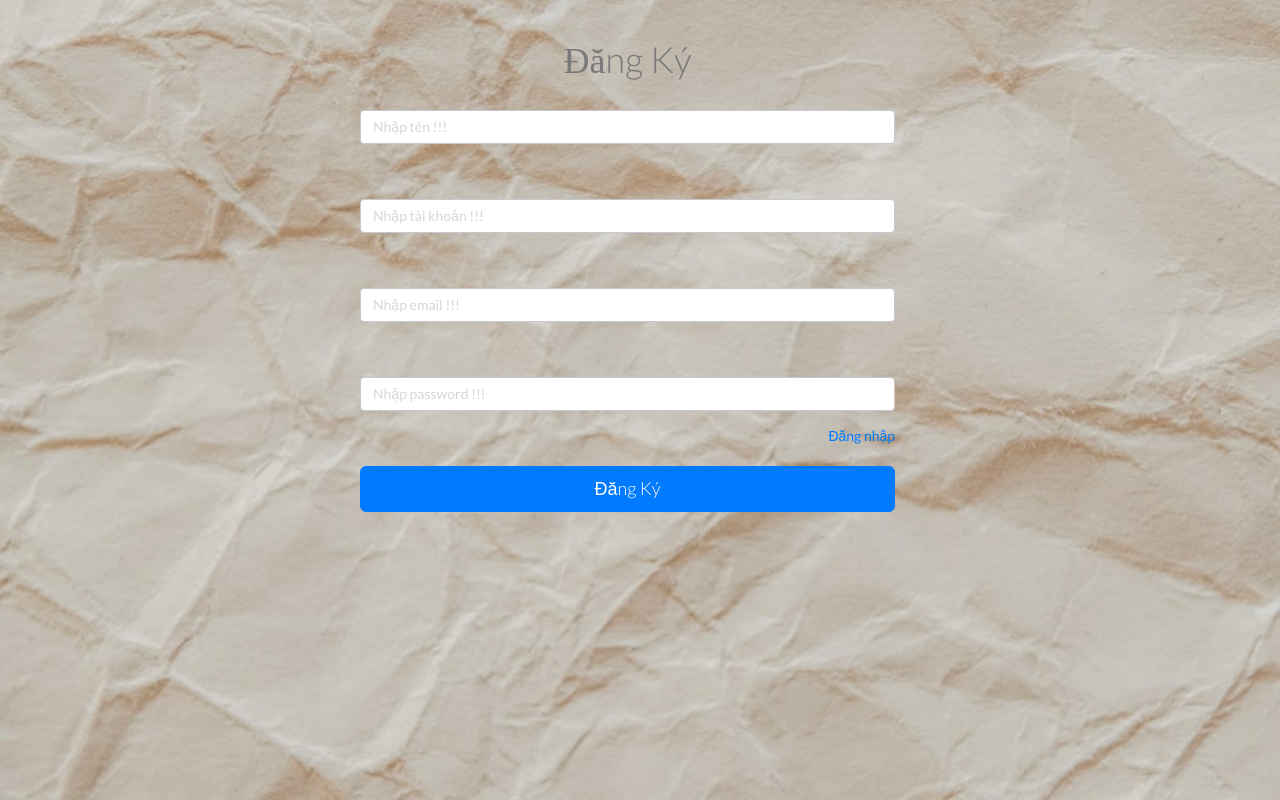
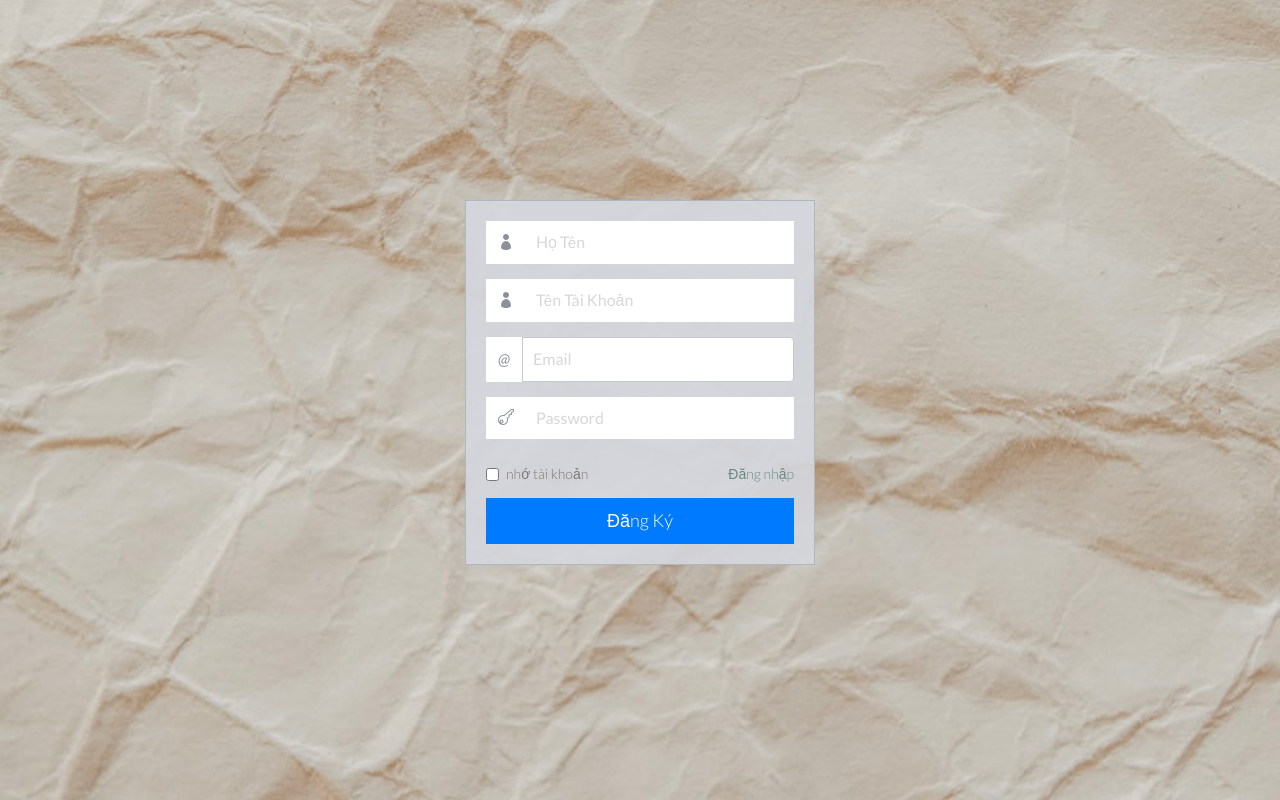
Before and after one commit to huyquang2710/LibraMana, a Spring Boot app: page /register in a window 1280 px wide. Run offline with Spring Boot 4, Linux system fonts and the light colour scheme; some of the project's set-up classes (security, data sources, template engines, error pages and the like) are left out, and stand-ins take their place; some libraries are stand-ins or nearby versions.

Commit message:
check email,username, sửa form nữa

```diff
--- a/src/main/java/com/libra/web/controller/HomeController.java
+++ b/src/main/java/com/libra/web/controller/HomeController.java
@@ -7,6 +7,7 @@ import org.springframework.beans.factory.annotation.Autowired;
 import org.springframework.stereotype.Controller;
 import org.springframework.ui.Model;
 import org.springframework.validation.BindingResult;
+import org.springframework.validation.FieldError;
 import org.springframework.web.bind.annotation.GetMapping;
 import org.springframework.web.bind.annotation.ModelAttribute;
 import org.springframework.web.bind.annotation.PostMapping;
@@ -48,14 +49,14 @@ public class HomeController {
 	@PostMapping("/register")
 	public String register(@Valid @ModelAttribute("user") SignUpDTO signUpDTO, BindingResult bindingResult, HttpSession session, Model model) {
 		try {
-//			//Kiem tra usernamme
-//			if(userService.userExists(signUpDTO.getUsername())) {
-//				bindingResult.addError(new FieldError("signUpDTO", "username", "Tài khoản đã tồn tại"));
-//			}
-//			//Kiem tra usernamme
-//			if(userService.emailExists(signUpDTO.getEmail())) {
-//				bindingResult.addError(new FieldError("signUpDTO", "email", "Email đã tồn tại"));
-//			}
+			//Kiem tra usernamme
+			if(userService.userExists(signUpDTO.getUsername())) {
+				bindingResult.addError(new FieldError("signUpDTO", "username", "Tài khoản đã tồn tại"));
+			}
+			//Kiem tra usernamme
+			if(userService.emailExists(signUpDTO.getEmail())) {
+				bindingResult.addError(new FieldError("signUpDTO", "email", "Email đã tồn tại"));
+			}
 			//Kiem tra sai cu phap
 			if(bindingResult.hasErrors()) {
 				System.out.println("Error: " + bindingResult.toString());
--- a/src/main/resources/templates/authentication/signup.html
+++ b/src/main/resources/templates/authentication/signup.html
@@ -19,81 +19,91 @@
   <!-- Custom styles -->
   <link href="/admin/css/style.css" rel="stylesheet">
   <link href="/admin/css/style-responsive.css" rel="stylesheet" />
-  <style>
-  	.invalid-feedback {
-  		color: red;
-  	}
-  </style>
 
 </head>
 
 <body class="login-img3-body">
-<div class="container text-center">
-		<div class="row">
-		 <div class="login-wrap">
-				<div class="col-md-6 offset-md-3 " style="margin-left: 270px;">
-					<div class="my-card mt-1">
 	<!-- message -->
 	<div th:if="${session.message}"
-							th:classappend="${session.message.type}" class="alert"
-							role="alert">
+		th:classappend="${session.message.type}" class="alert" role="alert">
 		<p class="text-center" th:text="${session.message.content}"></p>
 		<th:block th:text="${#session.removeAttribute('message')}"></th:block>
 	</div>
 	<!-- message end -->
-						<h1 class="text-center">Đăng Ký</h1>
-						<br />
-						<form novalidate="novalidate" th:action="@{/register}"
-							method="post" th:object="${user}">
+	<div class="container">
+
+    <form novalidate class="login-form" th:action="@{/register}" method="post" th:object="${user}">
+      <div class="login-wrap">
       <!-- name field -->
-							<div class="form-group">
-								<input th:value="${user.name}" name="name" type="text"
+        <div class="input-group">
+          <span class="input-group-addon"><i class="icon_profile"></i></span>
+          <input
+          		type="text"
           		class="form-control"
-									th:classappend="${#fields.hasErrors('name') ? 'is-invalid':''}"
-									id="name_field" aria-describedby="emailHelp"
-									placeholder="Nhập tên !!!" required="required">
+          		placeholder="Họ Tên"
+          		autofocus required="required"
+          		name="name"
+          		th:value="${user.name}"
+          		th:classappend="${#fields.hasErrors('name') ? 'is-invalid':''}" >
 
           <!-- validation -->
-								<div class="invalid-feedback"
-									th:each="e : ${#fields.errors('name')}" th:text="${e}"></div>
+			<div id="validationServerUsernameFeedback" class="invalid-feedback" th:each="e : ${#fields.errors('name')}" th:text="${e}" ></div>
         </div>
-							<br /> <br />
        <!-- username field -->
-							<div class="form-group">
-								<input th:value="${user.name}" name="name" type="text"
+        <div class="input-group">
+          <span class="input-group-addon"><i class="icon_profile"></i></span>
+          <input
+          		type="text"
           		class="form-control"
-									th:classappend="${#fields.hasErrors('username') ? 'is-invalid':''}"
-									id="name_field" aria-describedby="emailHelp"
-									placeholder="Nhập tài khoản !!!" required="required">
+          		placeholder="Tên Tài Khoản"
+          		required="required"
+          		name="username"
+          		th:value="${user.username}"
+          		th:classappend="${#fields.hasErrors('username') ? 'is-invalid':''}" >
+          <!-- validation -->
+			<div class="invalid-feedback" th:each="e : ${#fields.errors('username')}" th:text="${e}" ></div>
+        </div>
+       <!-- email field -->
+         <div class="input-group">
+          <span class="input-group-addon"><i>@</i></span>
+          <input
+          		type="email"
+          		class="form-control"
+          		placeholder="Email"
+          		required="required"
+          		name="email"
+          		th:value="${user.email}"
+          		th:classappend="${#fields.hasErrors('email') ? 'is-invalid':''}">
 
           	<!-- validation -->
-								<div class="invalid-feedback"
-									th:each="e : ${#fields.errors('username')}" th:text="${e}"></div>
+			<div class="invalid-feedback" th:each="e : ${#fields.errors('email')}" th:text="${e}" ></div>
         </div>
-							<br /> <br />
-							<!-- email field -->
-							<div class="form-group">
-								<input th:value="${user.email}" name="email" type="email"
-									class="form-control" id="email_field"
-									aria-describedby="emailHelp" placeholder="Nhập email !!!"
-									required="required">
+
+        <!-- pass field -->
+         <div class="input-group">
+          <span class="input-group-addon"><i class="icon_key_alt"></i></span>
+          <input
+          		type="password"
+          		class="form-control"
+          		placeholder="Password"
+          		required="required"
+          		name="password"
+          		th:value="${user.password}"
+          		th:classappend="${#fields.hasErrors('password') ? 'is-invalid':''}" >
+
+          	<!-- validation -->
+			<div class="invalid-feedback" th:each="e : ${#fields.errors('password')}" th:text="${e}" ></div>
         </div>
-							<br /> <br />
-							<!-- password field -->
-							<div class="form-group">
-								<input name="password" type="password" class="form-control"
-									id="password" aria-describedby="emailHelp"
-									placeholder="Nhập password !!!" required="required">
+        <label class="checkbox">
+                <input type="checkbox" value="remember-me"> nhớ tài khoản
+                <span class="pull-right"> <a th:href="@{/login}">Đăng nhập</a></span>
+            </label>
+        <button class="btn btn-primary btn-lg btn-block" type="submit">Đăng Ký</button>
       </div>
-							<span class="pull-right"> <a th:href="@{/login}">Đăng nhập</a></span> <br />
-							<br />
-							<button class="btn btn-primary btn-lg btn-block" type="submit">Đăng Ký</button>
     </form>
   </div>
-				</div>
-			</div>
-	</div>
-	</div>
+
+
 </body>
 
 </html>
```
Lines whose indentation alone changed are shown as unchanged.
